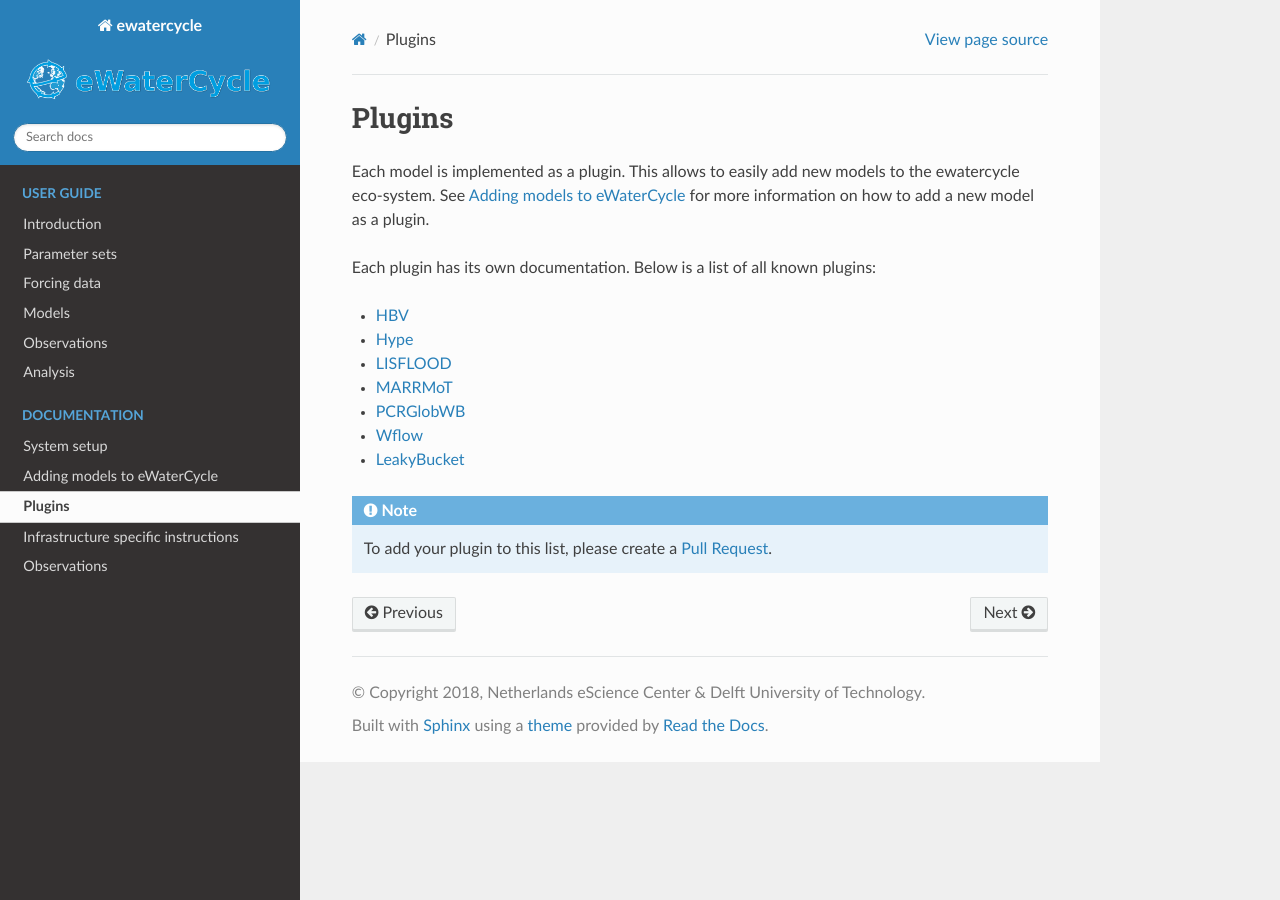
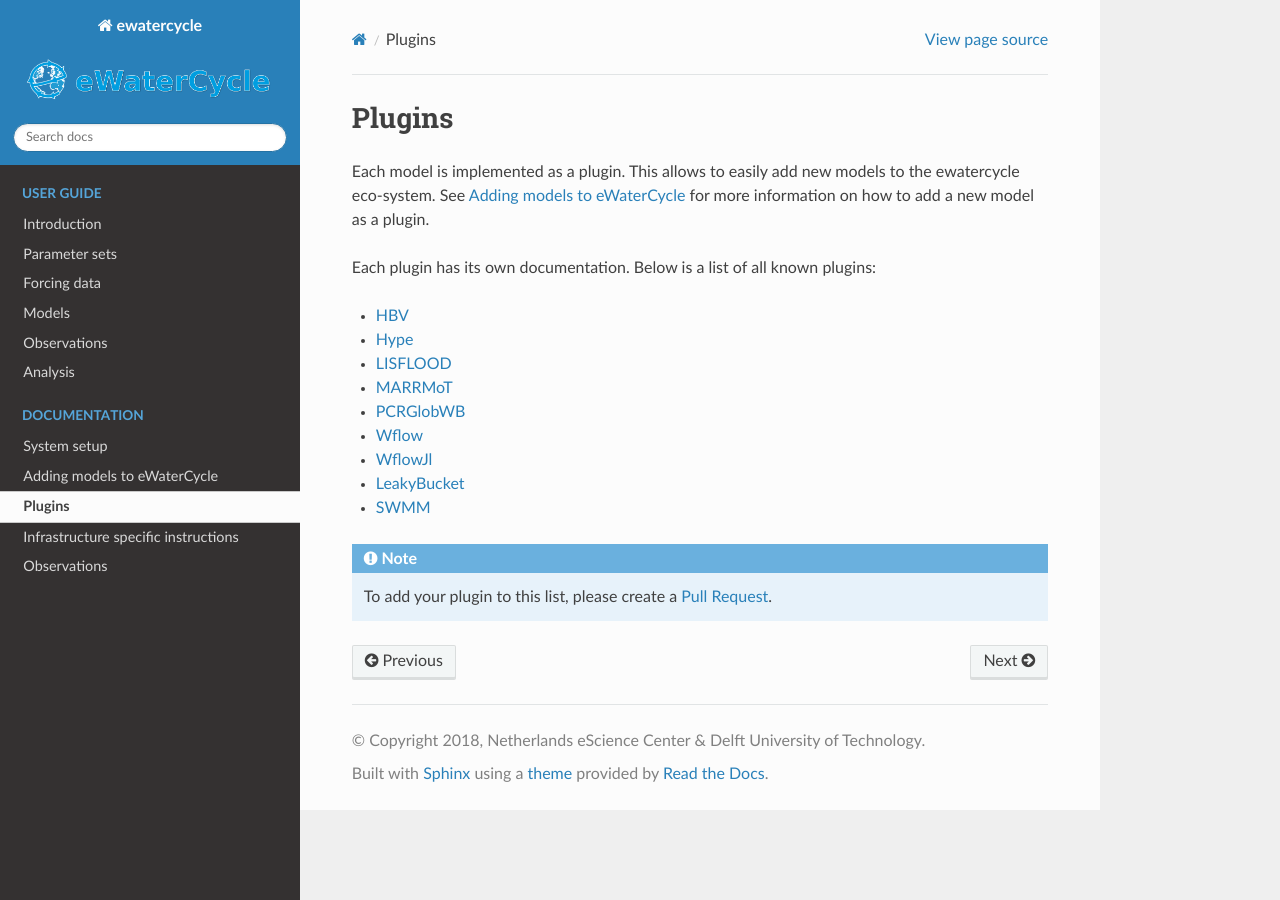
Before and after one commit to eWaterCycle/ewatercycle, a Sphinx documentation site: the page built from docs/plugins.rst, in a window 1280 px wide. Built offline with Sphinx 7.4.7 and the Read the Docs theme 3.1.0, drawn with Linux system fonts in a browser that asks for light colours.

Commit message:
Add SWMM plugin link to documentation (#497)
* Add SWMM plugin link to documentation

* Add WflowJl plugin link to documentation

```diff
--- a/docs/plugins.rst
+++ b/docs/plugins.rst
@@ -14,7 +14,9 @@ Each plugin has its own documentation. Below is a list of all known plugins:
 * `MARRMoT <https://github.com/eWaterCycle/ewatercycle-marrmot>`_
 * `PCRGlobWB <https://github.com/eWaterCycle/ewatercycle-pcrglobwb>`_
 * `Wflow <https://github.com/eWaterCycle/ewatercycle-wflow>`_
+* `WflowJl <https://github.com/eWaterCycle/ewatercycle-wflowjl>`_
 * `LeakyBucket <https://github.com/eWaterCycle/ewatercycle-leakybucket>`_
+* `SWMM <https://github.com/eWaterCycle/ewatercycle-swmm>`_
 
 .. note::
 
```
